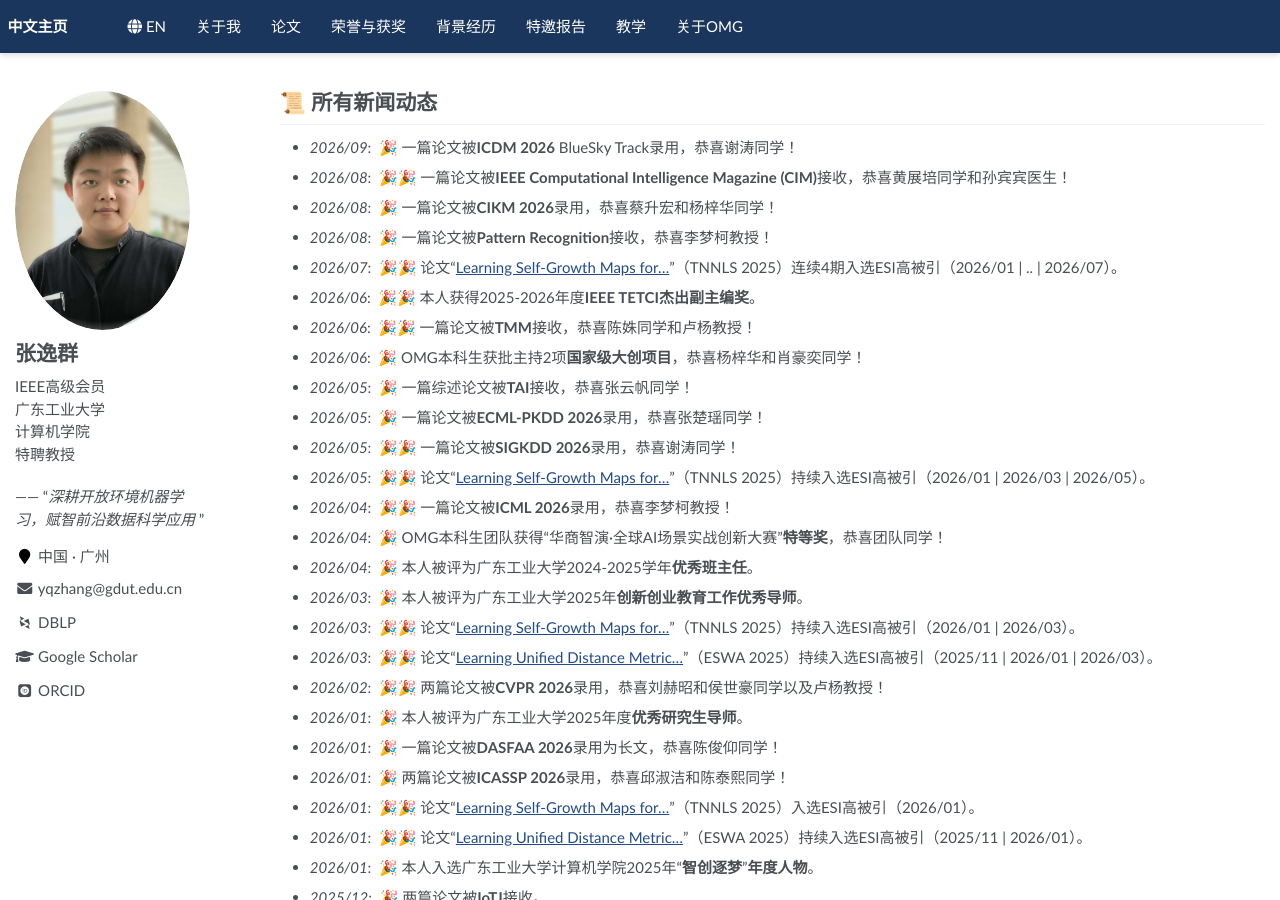
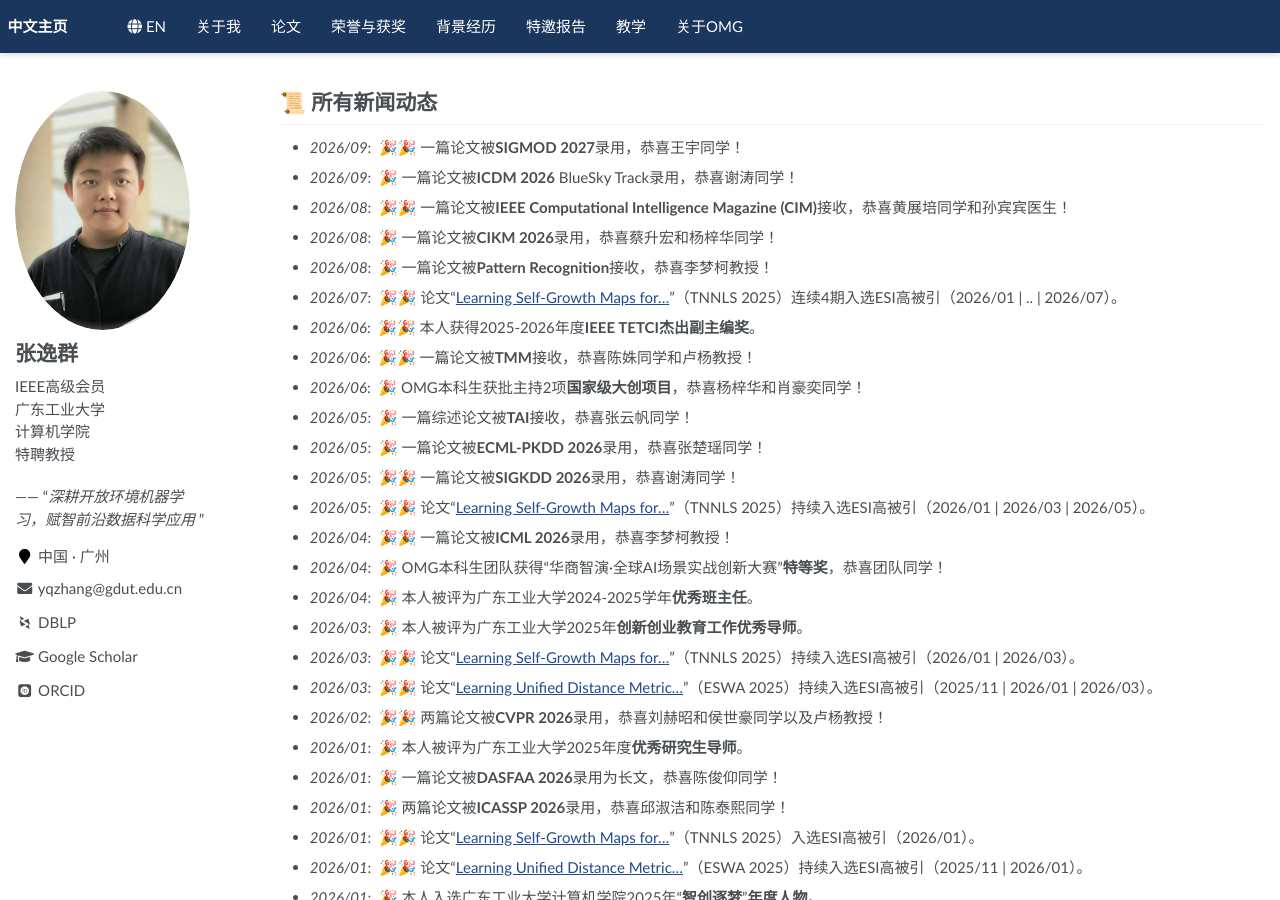
Before and after one commit to yqzhang-Zz/zh-news, a Jekyll site: the page built from _pages/about.md, in a window 1280 px wide and 900 px high. Built offline with Jekyll 4.4.1, drawn with Linux system fonts in a browser that asks for light colours; some web fonts are replaced; a script that is not in the unit is left out; comment, search, counter and statistics services are not loaded.

Commit message:
Update about.md

```diff
--- a/_pages/about.md
+++ b/_pages/about.md
@@ -11,6 +11,7 @@ redirect_from:
 <span class='anchor' id="news"></span>
 
 # 📜 所有新闻动态
+- *2026/09*: &nbsp;🎉🎉 一篇论文被**SIGMOD 2027**录用，恭喜王宇同学！
 - *2026/09*: &nbsp;🎉 一篇论文被**ICDM 2026** BlueSky Track录用，恭喜谢涛同学！
 - *2026/08*: &nbsp;🎉🎉 一篇论文被**IEEE Computational Intelligence Magazine (CIM)**接收，恭喜黄展培同学和孙宾宾医生！
 - *2026/08*: &nbsp;🎉 一篇论文被**CIKM 2026**录用，恭喜蔡升宏和杨梓华同学！
```
